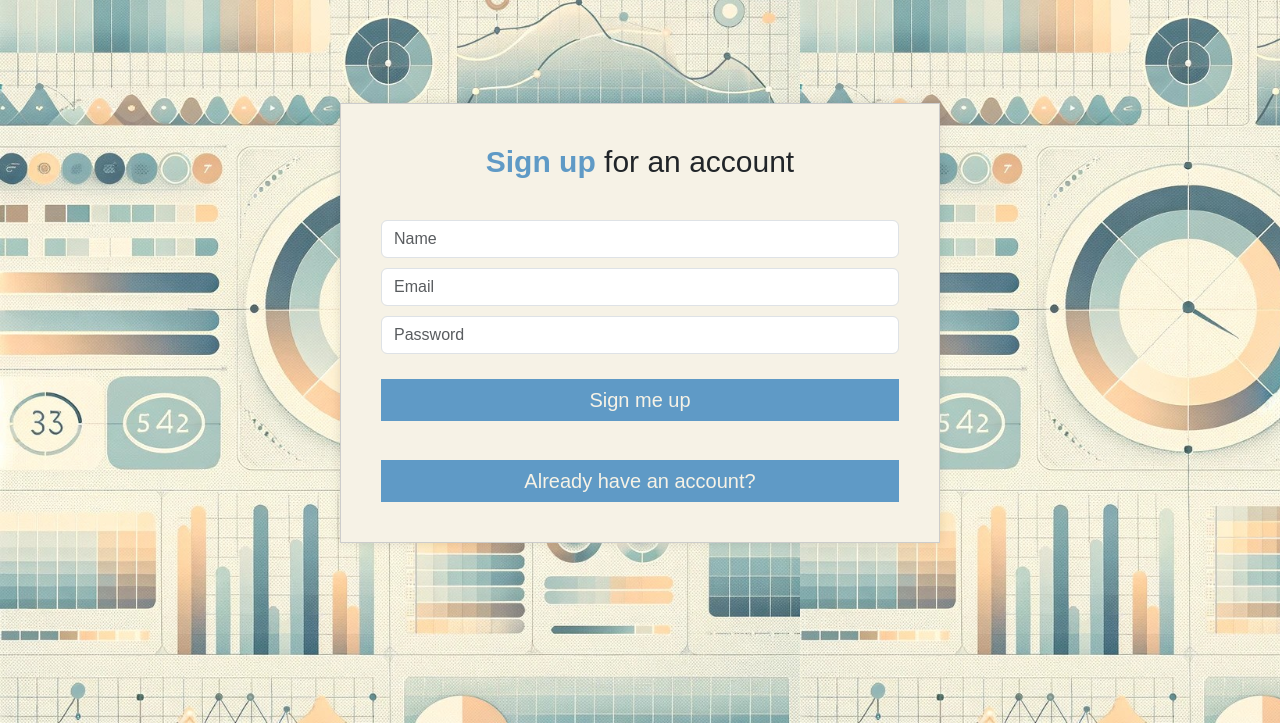
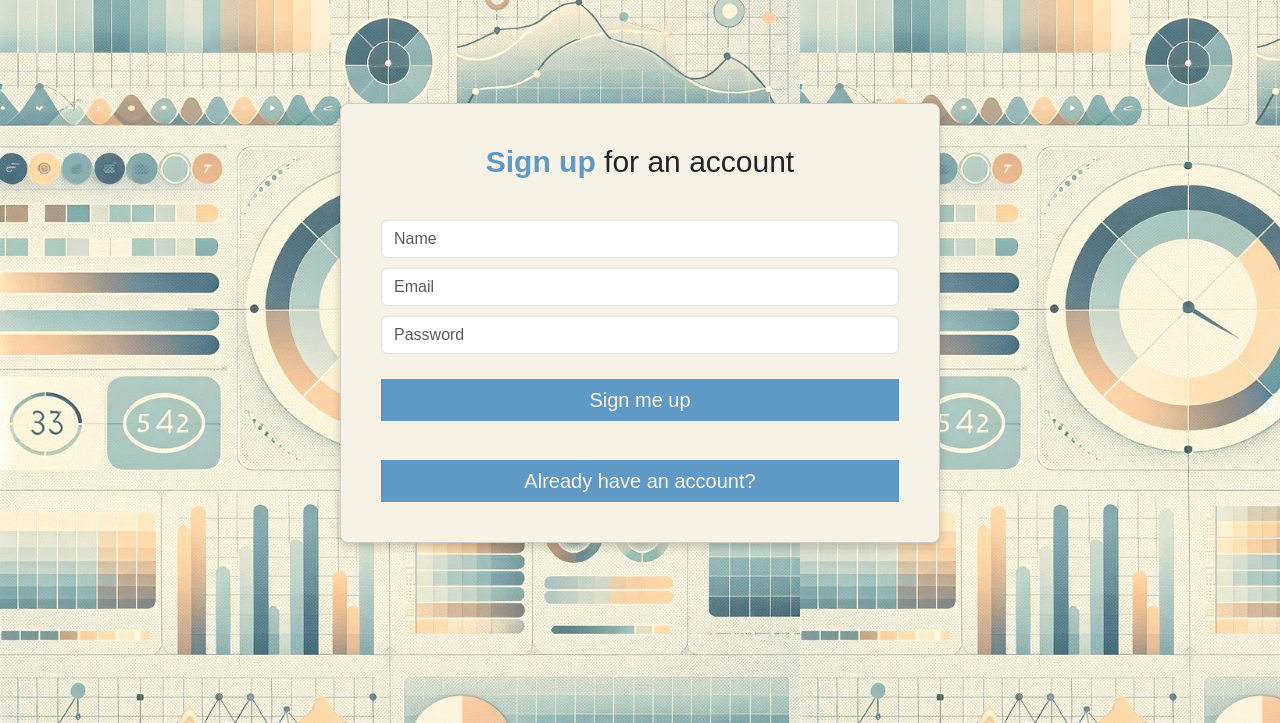
Before and after one commit to MazElgonemy/Speed-Checker1, a Flask app: page /register in a window 1280 px wide. Shown: the part 77-800 px from the top of the page. Run offline with Flask 3, Linux system fonts and the light colour scheme; some libraries are stand-ins or nearby versions.

Commit message:
css-changes

```diff
--- a/static/css/dashboard.css
+++ b/static/css/dashboard.css
@@ -29,7 +29,7 @@ p {
 }
 
 .dashboard-container {
-    width: 100%; /* Full width to center the box */
+    width: 65%; /* Full width to center the box */
     margin: auto;
     display: flex;
     flex-direction: column; /* Stack elements vertically */
--- a/static/css/register.css
+++ b/static/css/register.css
@@ -41,7 +41,8 @@ body {
     padding: 40px;
     border: 1px solid #ccc;
     margin: auto; /* Center the box horizontally */
-    box-shadow: 0 0 10px rgba(0, 0, 0, 0.1);
+    box-shadow: 0 4px 8px rgba(0, 0, 0, 0.2);
+    border-radius: 8px;
     width: 500px; /* Fixed width */
     min-height: 200px; /* Minimum height */
     display: flex; /* Changed from inline-block to flex */
```
